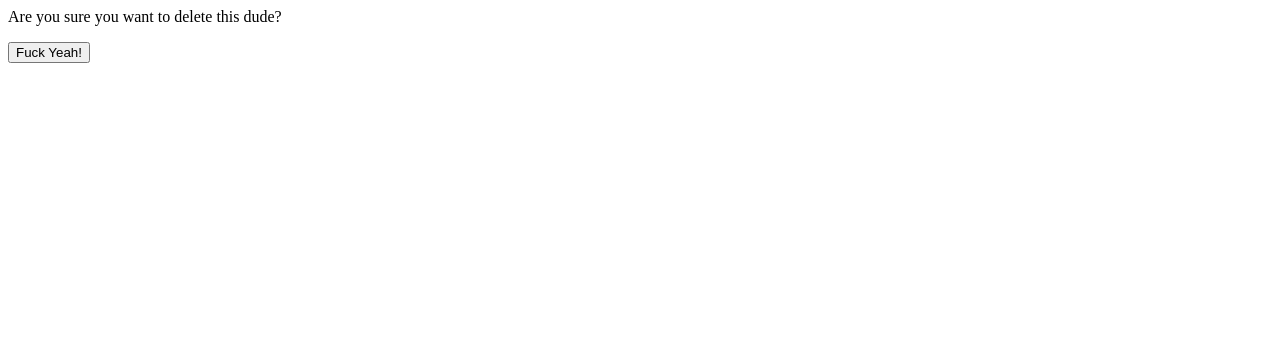
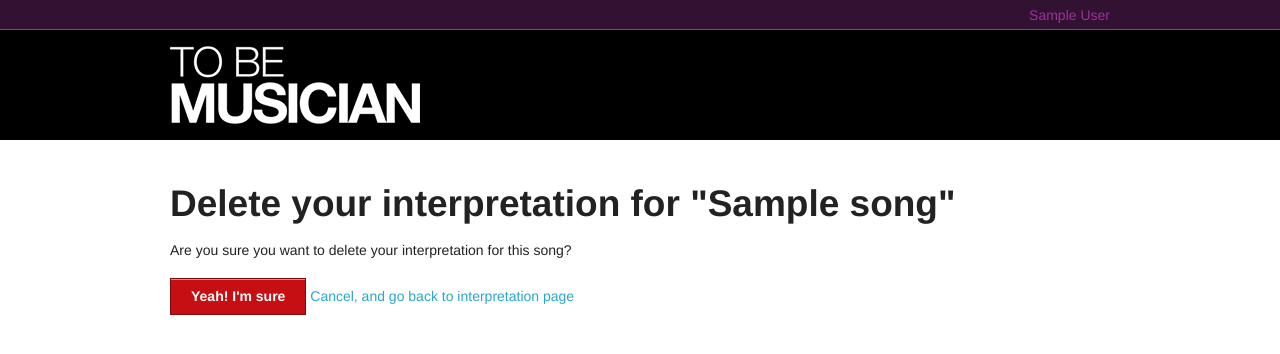
Before and after one commit to romulojales/to-be-musician, a Django app: a page that uses to_be_a_musician/songs/templates/songs/interpretation_confirm_delete.html in a window 1280 px wide. Shown: the top 354 px of the page. Run offline with Django 3.2, Linux system fonts and the light colour scheme; a user stored in the database is signed in; tables that the repository leaves empty hold one stand-in row (values such as "Sample post").

Commit message:
Added styles for interpretation delete page

```diff
--- a/to_be_a_musician/songs/templates/songs/interpretation_confirm_delete.html
+++ b/to_be_a_musician/songs/templates/songs/interpretation_confirm_delete.html
@@ -1,8 +1,25 @@
+{% extends "base.html" %}
+
 {% load i18n %}
 
-<form action="" method="post">
-    {% csrf_token %}
+{% block site_title %}{% trans "Are you sure you want to delete this interpretation?" %}{% endblock %}
 
-    <p>{% trans "Are you sure you want to delete this dude?" %}</p>
-    <input type="submit" value="{% trans "Fuck Yeah!" %}">
-</form>
+{% block class_body %}class="internas"{% endblock %}
+
+{% block main %}
+    <div class="row">
+        <div class="interpretation-delete">
+
+            <h2>{% blocktrans with song_name=object.song.name %}Delete your interpretation for "{{ song_name }}"{% endblocktrans %}</h2>
+
+            <form action="" method="post">
+                {% csrf_token %}
+
+                <p>{% trans "Are you sure you want to delete your interpretation for this song?" %}</p>
+
+                <input type="submit" value="{% trans "Yeah! I'm sure" %}" class="button alert">
+                <a href="{{ object.get_absolute_url }}">{% trans "Cancel, and go back to interpretation page" %}</a>
+            </form>
+        </div>
+    </div>
+{% endblock %}
--- a/to_be_a_musician/songs/templates/songs/interpretation_detail.html
+++ b/to_be_a_musician/songs/templates/songs/interpretation_detail.html
@@ -14,8 +14,8 @@
 
         <h2>{% blocktrans with user=object.user.username song_name=object.song.name %}{{ user }}'s interpretation of {{ song_name }}{% endblocktrans %}</h2>
 
-        <p>{% blocktrans with song_name=object.song.name artist_name=object.song.artist.name album_name=object.song.album.name %}
-            <strong>{{ song_name }}</strong>, by <strong>{{ artist_name }}</strong>, from <strong>{{ album_name }}</strong>.{% endblocktrans %}</p>
+        <p>{% blocktrans with song_name=object.song.name song_url=object.song.get_absolute_url artist_name=object.song.artist.name album_name=object.song.album.name %}
+            <strong><a href="{{ song_url }}">{{ song_name }}</a></strong>, by <strong>{{ artist_name }}</strong>, from <strong>{{ album_name }}</strong>.{% endblocktrans %}</p>
 
         <p>{{ object.song.api_id|flash_player }}</p>
 
@@ -41,7 +41,6 @@
             <a href="{% url 'songs_interpretation_edit' artist_slug=object.song.artist.slug song_slug=object.song.slug id=object.pk %}" class="button">Edit</a>
             <a href="{% url 'songs_interpretation_delete' artist_slug=object.song.artist.slug song_slug=object.song.slug id=object.pk %}" class="button alert">Delete</a>
         {% endif %}
-            <a href="{{ object.song.get_absolute_url }}">{% trans "Go back to the song" %}</a>
         </p>
 
     </div>
```
